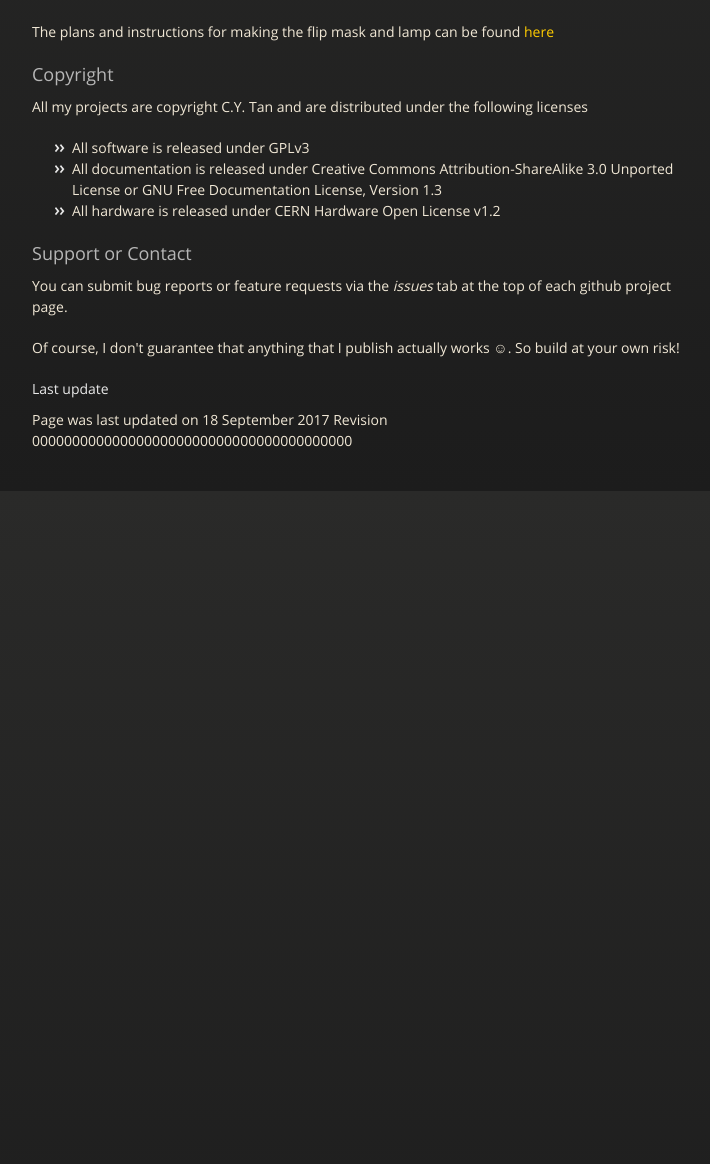
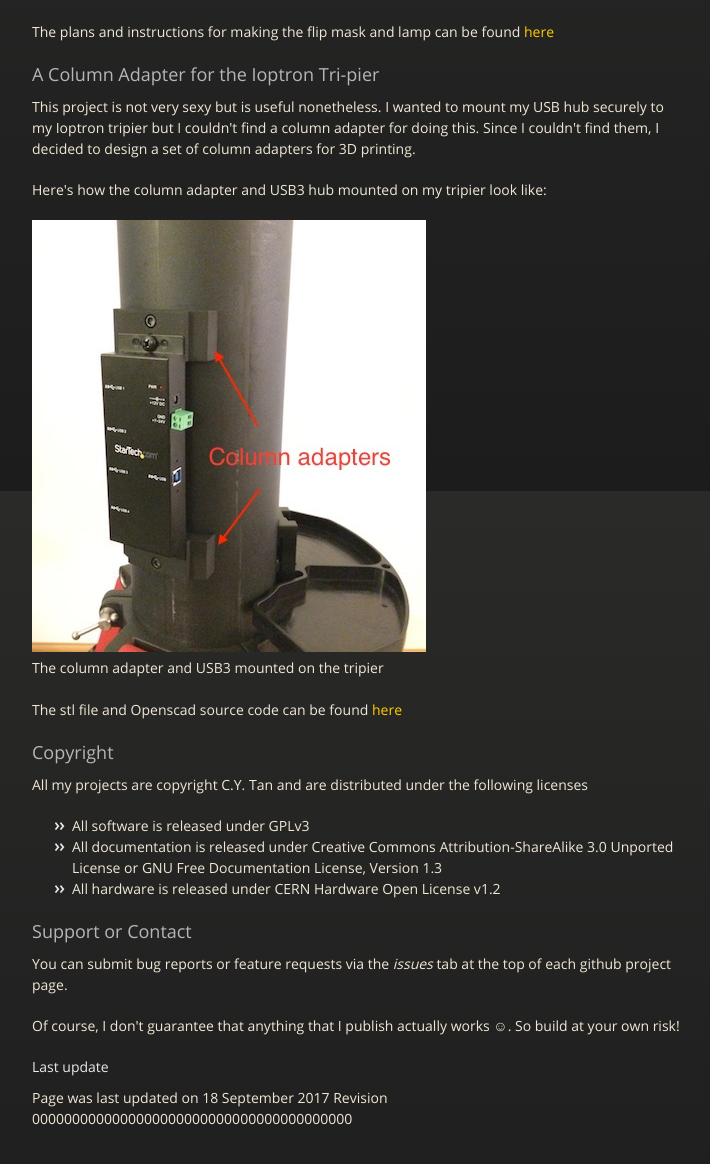
Before and after one commit to cytan299/cytan299.github.io, a Jekyll site: the page built from index.html, in a window 1280 px wide and 1400 px high, scrolled down 6511 px, cut to the strip 198-1362 px from the top of the window. Shown: the whole strip, without its empty margins (283-993 px from the left). Built offline with Jekyll 4.4.1, drawn with Linux system fonts in a browser that asks for light colours; nearby versions of some CDN libraries; before the commit the page ends 7270 px from its top, so only the background shows below that.

Commit message:
Added tripier project

```diff
--- /dev/null
+++ b/_includes/tripier_adapter.html
@@ -0,0 +1,27 @@
+<h3>
+<a id="triper-adapter" class="anchor" href="#tripier_adapter"
+aria-hidden="true"><span aria-hidden="true" class="octicon
+octicon-link"></span></a>
+A Column Adapter for the Ioptron Tri-pier
+</h3>
+
+<p>
+
+This project is not very sexy but is useful nonetheless. I wanted to
+mount my USB hub securely to my Ioptron tripier but I couldn't find a
+column adapter for doing this. Since I couldn't find them, I decided
+to design a set of column adapters for 3D printing.
+</p>
+
+<p>
+Here's how the column adapter and USB3 hub mounted on my tripier look
+like:
+
+{% include image.html name="tripier_adapter.jpg" caption="The column adapter
+and USB3 mounted on the tripier"%}
+
+<br>
+The stl file and Openscad source code can be found <a
+href="https://github.com/cytan299/tripier_adapter"
+class="user-mention">here </a>
+</p>
--- a/_layouts/default.html
+++ b/_layouts/default.html
@@ -47,6 +47,7 @@
 	{% include etx125_electric_focuser.html %}
 	{% include fsq106_focuser_bracket.html %}
 	{% include flip_mask_lamp.html %}
+	{% include tripier_adapter.html %}
 	{% include copyright.html %}
 	{% include support.html %}
 
```
Also changed, not shown: images/tripier_adapter.jpg (added).
